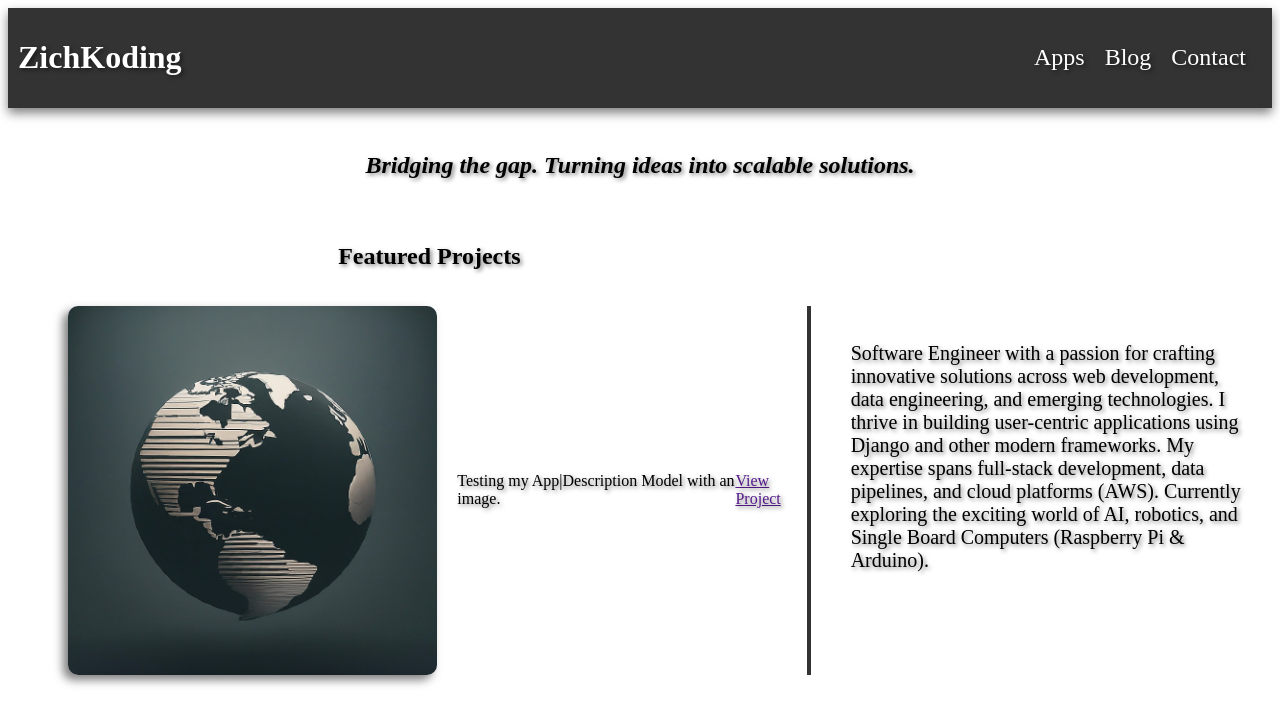
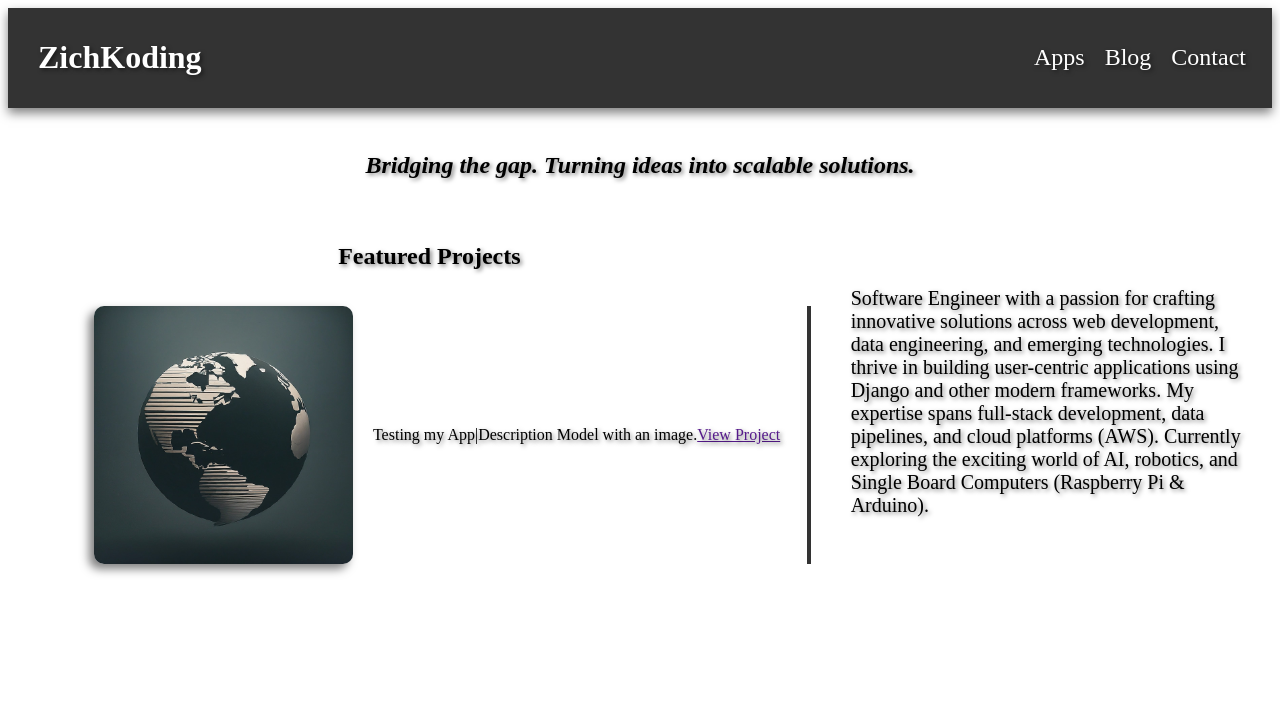
Before and after one commit to ZichKoding/Django-Portfolio, a Django app: page / in a window 1280 px wide. Shown: the top 725 px of the page. Run offline with Django 5.2, Linux system fonts and the light colour scheme; data comes from the database, SQL or seed files in the repository.

Commit message:
Some minor changes to the header and margins.

```diff
--- a/zichko_portfolio/portfolio/static/style.css
+++ b/zichko_portfolio/portfolio/static/style.css
@@ -20,6 +20,7 @@ header {
     font-size: 2rem;
     font-weight: bold;
     margin-bottom: 20px;
+    margin-left: 20px;
 }
 
 .portfolio-title:hover {
@@ -107,8 +108,7 @@ header {
 }
 
 .app-image {
-    width: 50%;
-    height: 50%;
+    width: 35%;
     border-radius: 10px;
     margin-right: 20px;
     box-shadow: -5px 5px 10px rgba(0, 0, 0, 0.5);
@@ -141,7 +141,6 @@ header {
         justify-content: center;
         align-items: center;
         flex-direction: column;
-        margin-left: 20px;
     }
 
     .app-details {
@@ -243,7 +242,7 @@ header {
     /* APPS & SUMMARY END */
 }
 
-@media (max-width: 340px) {
+@media (max-width: 380px) {
     /* APPS & SUMMARY START */
     .apps-container {
         top: 90%;
```
